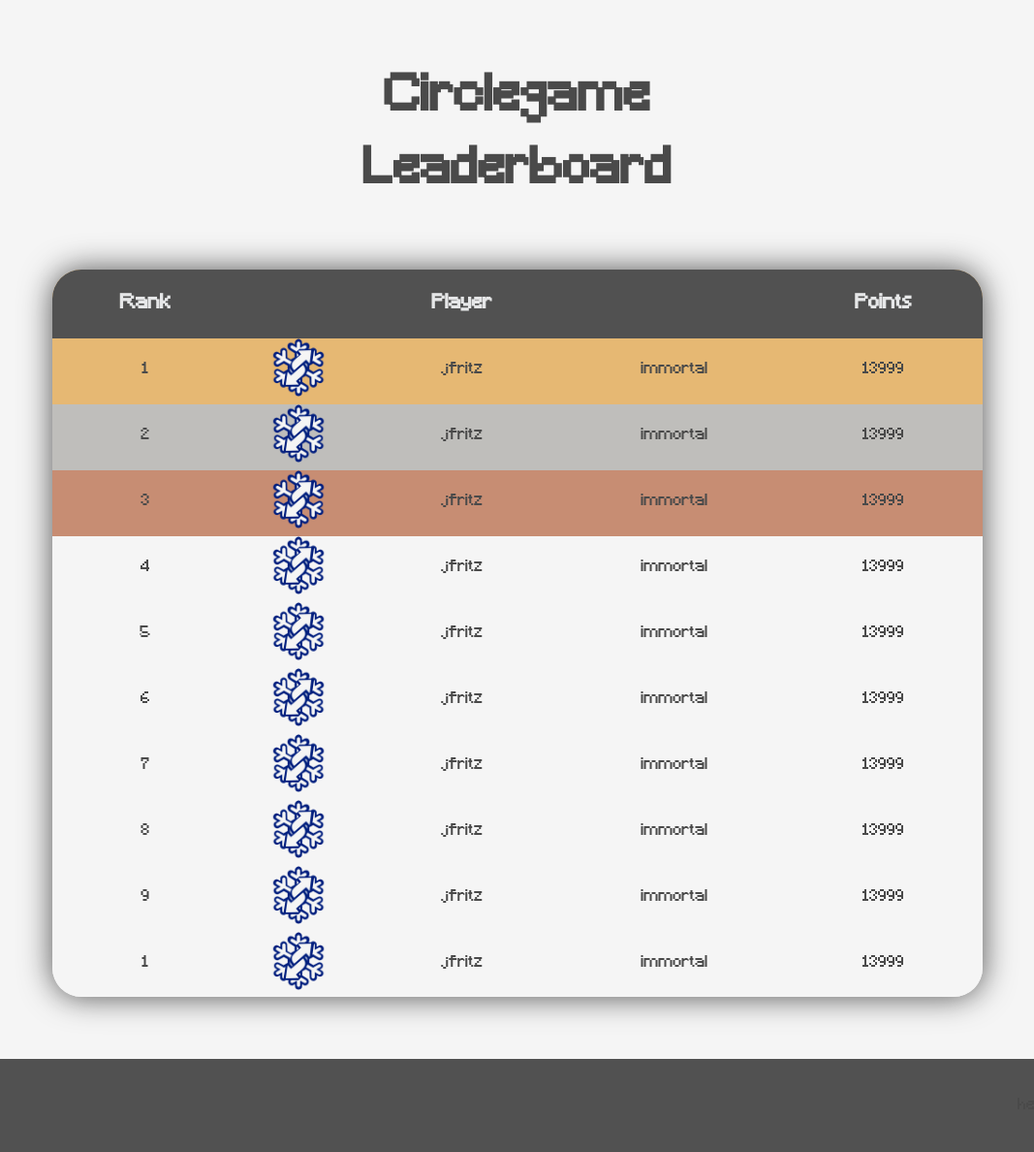
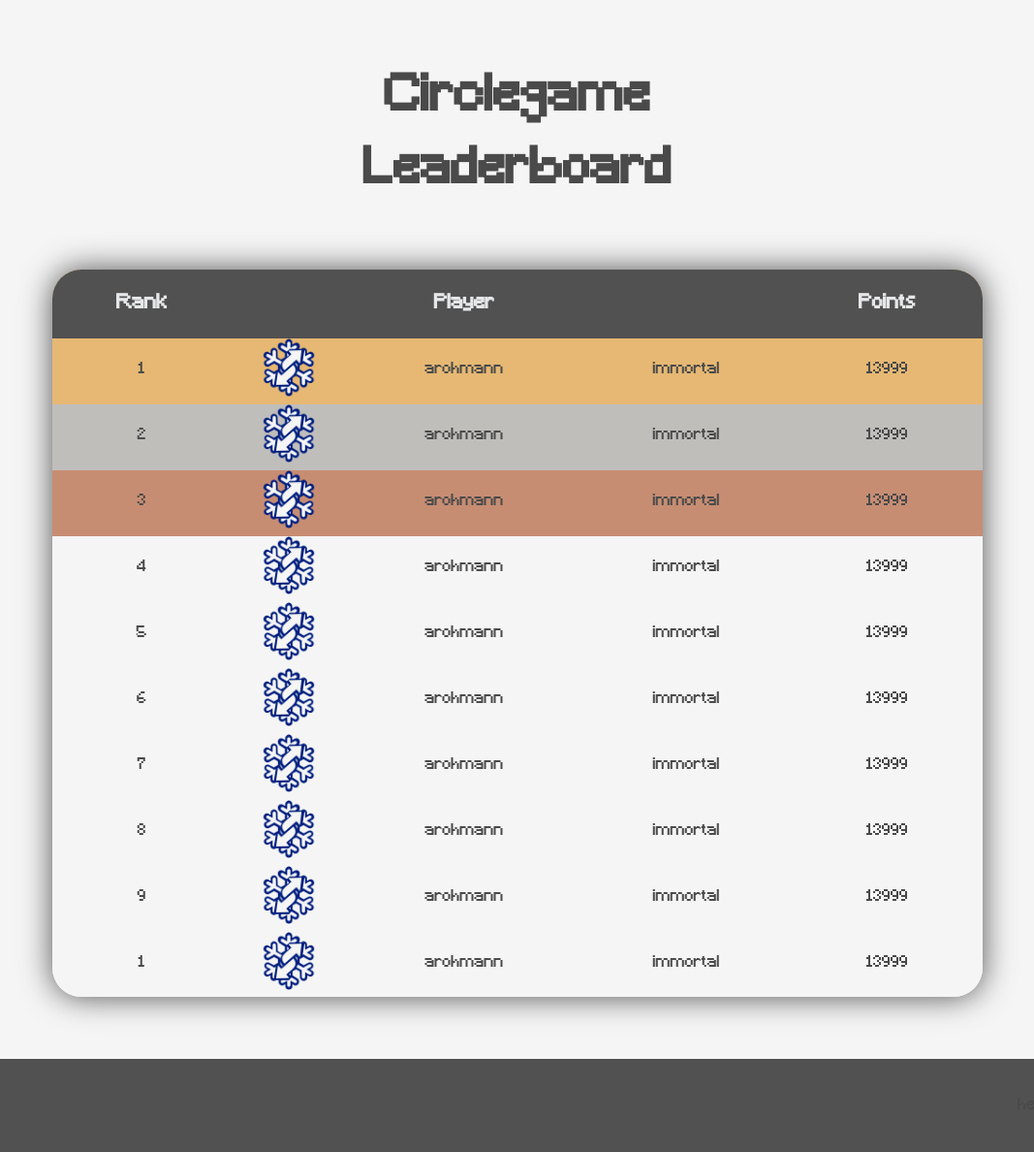
Before and after one commit to arohmann111/circlegame_frontend, a plain HTML site: page new/index.html in a window 1280 px wide. Shown: the whole page at 97% size, without its empty margins (106-1173 px from the left). Drawn offline with nearby package versions, Linux system fonts and the light colour scheme.

Commit message:
01052022

```diff
--- a/new/index.html
+++ b/new/index.html
@@ -21,130 +21,123 @@
                             <th>Points</th>
                         </tr>
                     </thead>
-<!--                     <tr class="player">
-                        <td><p>7</p></td>
-                        <td><img src="../elo_png/mirrorice.png"></td>
-                        <td><p>jfritz</p></td>
-                        <td><p>immortal</p></td>
-                        <td><p>13999</p></td>
-                    </tr> -->
                     <tbody>
                         <tr>
                             <td><p>1</p></td>
                             <td><img src="../elo_png/mirrorice.png"></td>
-                            <td><p>jfritz</p></td>
+                            <td><p>arohmann</p></td>
                             <td><p>immortal</p></td>
                             <td><p>13999</p></td>
                         </tr>
                         <tr>
                             <td><p>2</p></td>
                             <td><img src="../elo_png/mirrorice.png"></td>
-                            <td><p>jfritz</p></td>
+                            <td><p>arohmann</p></td>
                             <td><p>immortal</p></td>
                             <td><p>13999</p></td>
                         </tr>
                         <tr>
                             <td><p>3</p></td>
                             <td><img src="../elo_png/mirrorice.png"></td>
-                            <td><p>jfritz</p></td>
+                            <td><p>arohmann</p></td>
                             <td><p>immortal</p></td>
                             <td><p>13999</p></td>
                         </tr>
                         <tr>
                             <td><p>4</p></td>
                             <td><img src="../elo_png/mirrorice.png"></td>
-                            <td><p>jfritz</p></td>
+                            <td><p>arohmann</p></td>
                             <td><p>immortal</p></td>
                             <td><p>13999</p></td>
                         </tr>
                         <tr>
                             <td><p>5</p></td>
                             <td><img src="../elo_png/mirrorice.png"></td>
-                            <td><p>jfritz</p></td>
+                            <td><p>arohmann</p></td>
                             <td><p>immortal</p></td>
                             <td><p>13999</p></td>
                         </tr>
                         <tr>
                             <td><p>6</p></td>
                             <td><img src="../elo_png/mirrorice.png"></td>
-                            <td><p>jfritz</p></td>
+                            <td><p>arohmann</p></td>
                             <td><p>immortal</p></td>
                             <td><p>13999</p></td>
                         </tr>
                         <tr>
                             <td><p>7</p></td>
                             <td><img src="../elo_png/mirrorice.png"></td>
-                            <td><p>jfritz</p></td>
+                            <td><p>arohmann</p></td>
                             <td><p>immortal</p></td>
                             <td><p>13999</p></td>
                         </tr>
                         <tr>
                             <td><p>8</p></td>
                             <td><img src="../elo_png/mirrorice.png"></td>
-                            <td><p>jfritz</p></td>
+                            <td><p>arohmann</p></td>
                             <td><p>immortal</p></td>
                             <td><p>13999</p></td>
                         </tr>
                         <tr>
                             <td><p>9</p></td>
                             <td><img src="../elo_png/mirrorice.png"></td>
-                            <td><p>jfritz</p></td>
+                            <td><p>arohmann</p></td>
                             <td><p>immortal</p></td>
                             <td><p>13999</p></td>
                         </tr>
                         <tr>
                             <td><p>1</p></td>
                             <td><img src="../elo_png/mirrorice.png"></td>
-                            <td><p>jfritz</p></td>
+                            <td><p>arohmann</p></td>
                             <td><p>immortal</p></td>
                             <td><p>13999</p></td>
                         </tr>
                         <tr>
                             <td><p>1</p></td>
                             <td><img src="../elo_png/mirrorice.png"></td>
-                            <td><p>jfritz</p></td>
+                            <td><p>arohmann</p></td>
                             <td><p>immortal</p></td>
                             <td><p>13999</p></td>
                         </tr>
                         <tr>
                             <td><p>1</p></td>
                             <td><img src="../elo_png/mirrorice.png"></td>
-                            <td><p>jfritz</p></td>
+                            <td><p>arohmann</p></td>
                             <td><p>immortal</p></td>
                             <td><p>13999</p></td>
                         </tr>
                         <tr>
                             <td><p>1</p></td>
                             <td><img src="../elo_png/mirrorice.png"></td>
-                            <td><p>jfritz</p></td>
+                            <td><p>arohmann</p></td>
                             <td><p>immortal</p></td>
                             <td><p>13999</p></td>
                         </tr>
                         <tr>
                             <td><p>1</p></td>
                             <td><img src="../elo_png/mirrorice.png"></td>
-                            <td><p>jfritz</p></td>
+                            <td><p>arohmann</p></td>
                             <td><p>immortal</p></td>
                             <td><p>13999</p></td>
                         </tr>
                         <tr>
                             <td><p>1</p></td>
                             <td><img src="../elo_png/mirrorice.png"></td>
-                            <td><p>jfritz</p></td>
+                            <td><p>arohmann</p></td>
                             <td><p>immortal</p></td>
                             <td><p>13999</p></td>
                         </tr>
                         <tr>
                             <td><p>1</p></td>
                             <td><img src="../elo_png/mirrorice.png"></td>
-                            <td><p>jfritz</p></td>
+                            <td><p>arohmann</p></td>
                             <td><p>immortal</p></td>
                             <td><p>13999</p></td>
                         </tr>
                         <tr>
                             <td><p>1</p></td>
                             <td><img src="../elo_png/mirrorice.png"></td>
-                            <td><p>jfritz</p></td>
+                            <td><p>arohmann</p></td>
                             <td><p>immortal</p></td>
                             <td><p>13999</p></td>
                         </tr>
```
Also changed, not shown: docs/leaderboard.png (added), docs/newLeaderboard.png (deleted), 1 other file.
